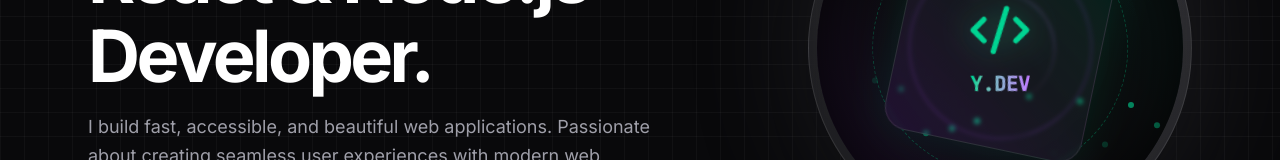
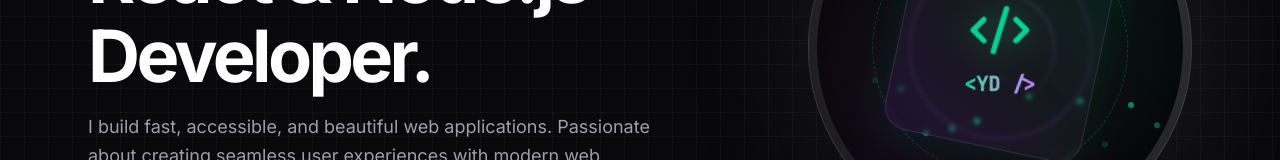
Before and after one commit to yeffrydiaz/portfolio, a React (Vite) app: page / in a window 1280 px wide. Shown: the part 392-552 px from the top of the page. Built offline with nearby package versions, Linux system fonts and the light colour scheme.

Commit message:
feat(ui): update brand signature to <YD />

```diff
--- a/src/App.tsx
+++ b/src/App.tsx
@@ -60,7 +60,7 @@ function CreativeAvatar() {
         <div className="-rotate-12 flex flex-col items-center">
           <Code2 className="w-10 h-10 md:w-16 md:h-16 text-emerald-400 mb-2 drop-shadow-[0_0_15px_rgba(52,211,153,0.5)]" />
           <span className="font-mono font-bold text-sm md:text-xl text-transparent bg-clip-text bg-gradient-to-r from-emerald-400 to-purple-400">
-            Y.DEV
+            &lt;YD /&gt;
           </span>
         </div>
       </motion.div>
```
